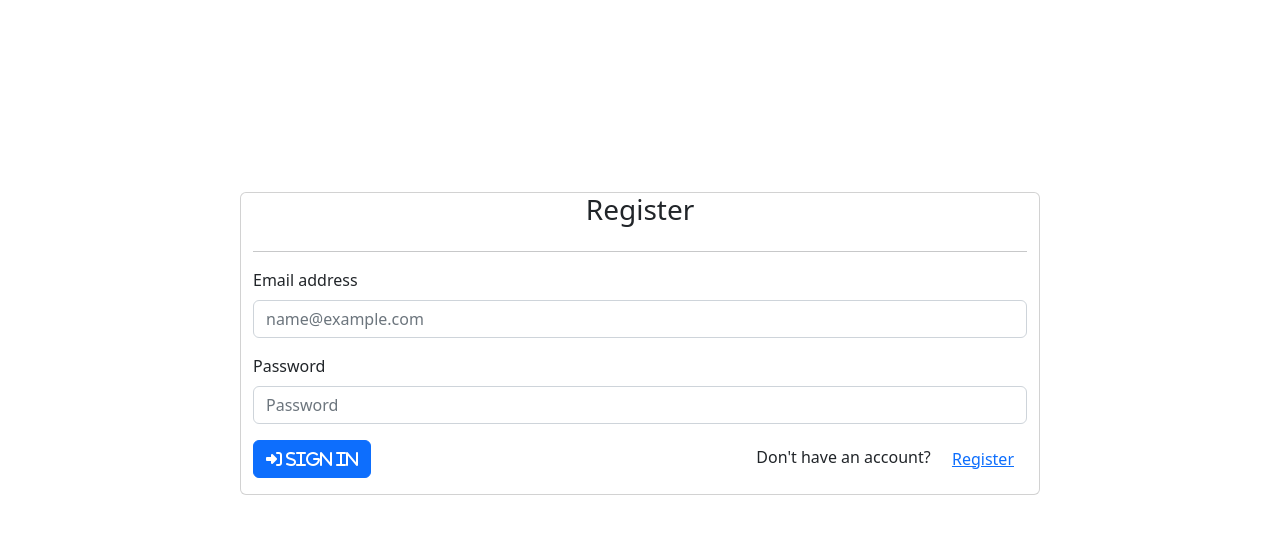
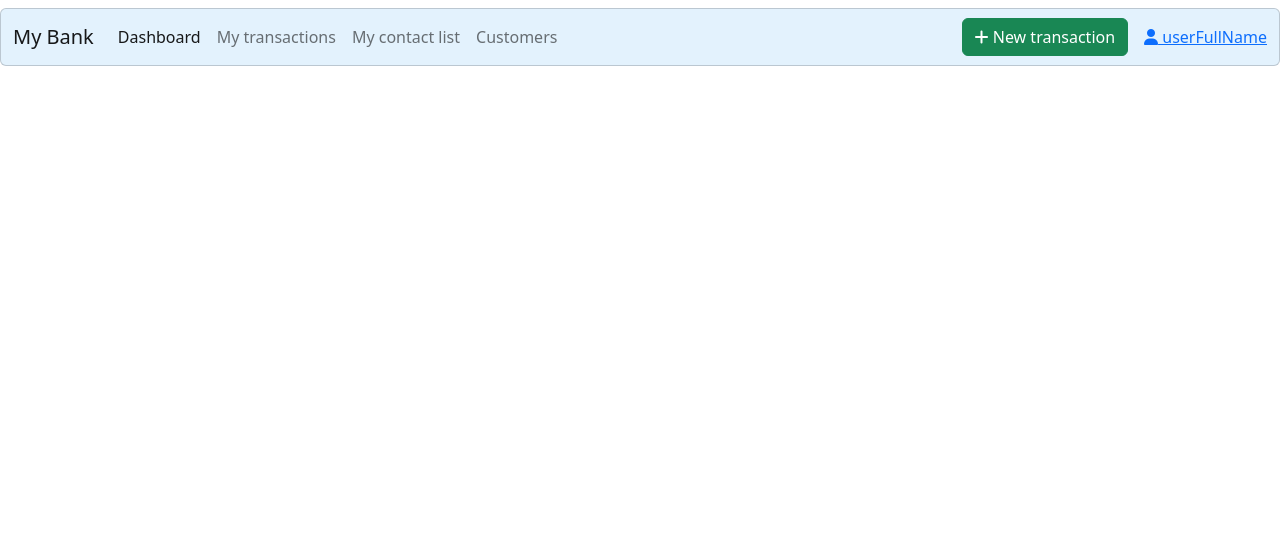
Before and after one commit to TBERT31/banking-app-java-angular, an Angular app in the folder banking-ui/: page / in a window 1280 px wide. Shown: the top 534 px of the page. Built offline with nearby package versions, Linux system fonts and the light colour scheme.

Commit message:
top menu

```diff
--- a/banking-ui/src/app/app.component.html
+++ b/banking-ui/src/app/app.component.html
@@ -1,3 +1,3 @@
-<app-register></app-register>
+<app-menu></app-menu>
 
 <router-outlet></router-outlet>
--- a/banking-ui/src/app/app.module.ts
+++ b/banking-ui/src/app/app.module.ts
@@ -5,12 +5,14 @@ import { AppRoutingModule } from './app-routing.module';
 import { AppComponent } from './app.component';
 import { LoginComponent } from './pages/login/login.component';
 import { RegisterComponent } from './pages/register/register.component';
+import { MenuComponent } from './components/menu/menu.component';
 
 @NgModule({
   declarations: [
     AppComponent,
     LoginComponent,
-    RegisterComponent
+    RegisterComponent,
+    MenuComponent
   ],
   imports: [
     BrowserModule,
--- /dev/null
+++ b/banking-ui/src/app/components/menu/menu.component.html
@@ -0,0 +1,35 @@
+<nav class="card navbar navbar-expand-lg navbar-light mb-2 mt-2" style="background-color: #e3f2fd;">
+  <div class="container-fluid d-flex justify-content-between">
+    <div class="d-flex">
+      <a class="navbar-brand" [routerLink]="'/' + 'role'">My Bank</a>
+      <button class="navbar-toggler" type="button" data-bs-toggle="collapse" data-bs-target="#navbarNav" aria-controls="navbarNav"
+              aria-expanded="false" aria-label="Toggle navigation">
+        <span class="navbar-toggler-icon"></span>
+      </button>
+      <div class="collapse navbar-collapse" id="navbarNav">
+        <ul class="navbar-nav">
+          <li class="nav-item">
+            <a class="nav-link active" aria-current="page" [routerLink]="'/' + 'role'">Dashboard</a>
+          </li>
+          <li class="nav-item" *ngIf=true>
+            <a class="nav-link" [routerLink]="'/user/my-transactions'">My transactions</a>
+          </li>
+          <li class="nav-item" *ngIf=true>
+            <a class="nav-link" [routerLink]="'/user/my-contact-list'">My contact list</a>
+          </li>
+          <li class="nav-item" *ngIf=true>
+            <a class="nav-link" [routerLink]="'/admin/customers'">Customers</a>
+          </li>
+        </ul>
+      </div>
+    </div>
+    <div class="d-flex align-items-center">
+      <a *ngIf=true [routerLink]="'/user/new-transaction'" class="btn btn-success me-3" type="submit">
+        <em class="fas fa-plus"></em>&nbsp;New transaction
+      </a>
+      <a [routerLink]="'/' + 'role' + '/profile'">
+        <em class="fas fa-user"></em>&nbsp;userFullName
+      </a>
+    </div>
+  </div>
+</nav>
--- a/banking-ui/src/app/pages/register/register.component.html
+++ b/banking-ui/src/app/pages/register/register.component.html
@@ -1,6 +1,14 @@
 <div class="container-fluid card login-container">
-  <h3 class="text-center">Register</h3>
+  <h3 class="text-center">Create an account</h3>
   <hr>
+  <div class="mb-3">
+    <label for="firstname" class="form-label">Firstname</label>
+    <input type="text" class="form-control" id="firstname" placeholder="Firstname">
+  </div>
+  <div class="mb-3">
+    <label for="lastname" class="form-label">Lastname</label>
+    <input type="text" class="form-control" id="lastname" placeholder="Lastname">
+  </div>
   <div class="mb-3">
     <label for="login" class="form-label">Email address</label>
     <input type="email" class="form-control" id="login" placeholder="name@example.com">
@@ -9,14 +17,18 @@
     <label for="password" class="form-label">Password</label>
     <input type="password" class="form-control" id="password" placeholder="Password">
   </div>
+  <div class="mb-3">
+    <label for="repeat-password" class="form-label">Repeat password</label>
+    <input type="password" class="form-control" id="repeat-password" placeholder="Repeat password">
+  </div>
   <div class="d-flex justify-content-between mb-3">
-    <button  type="button" class="btn btn-primary">
-      <em class="fas fa-sign-in-alt">&nbsp;Sign in</em>
+    <button type="button" class="btn btn-primary">
+      <em class="fas fa-sign-in-alt">&nbsp;Create an account</em>
     </button>
     <div>
-      Don't have an account?&nbsp;
-      <button type="button" class="btn btn-link">
-        Register
+      Already have an account?&nbsp;
+      <button  type="button" class="btn btn-link">
+        Login
       </button>
     </div>
   </div>
```
Also changed, not shown: banking-ui/src/app/components/menu/menu.component.ts (added, +10 -0 lines), banking-ui/src/app/components/menu/menu.component.scss (added), 1 other file (tests, documents, lock files or other folders).
